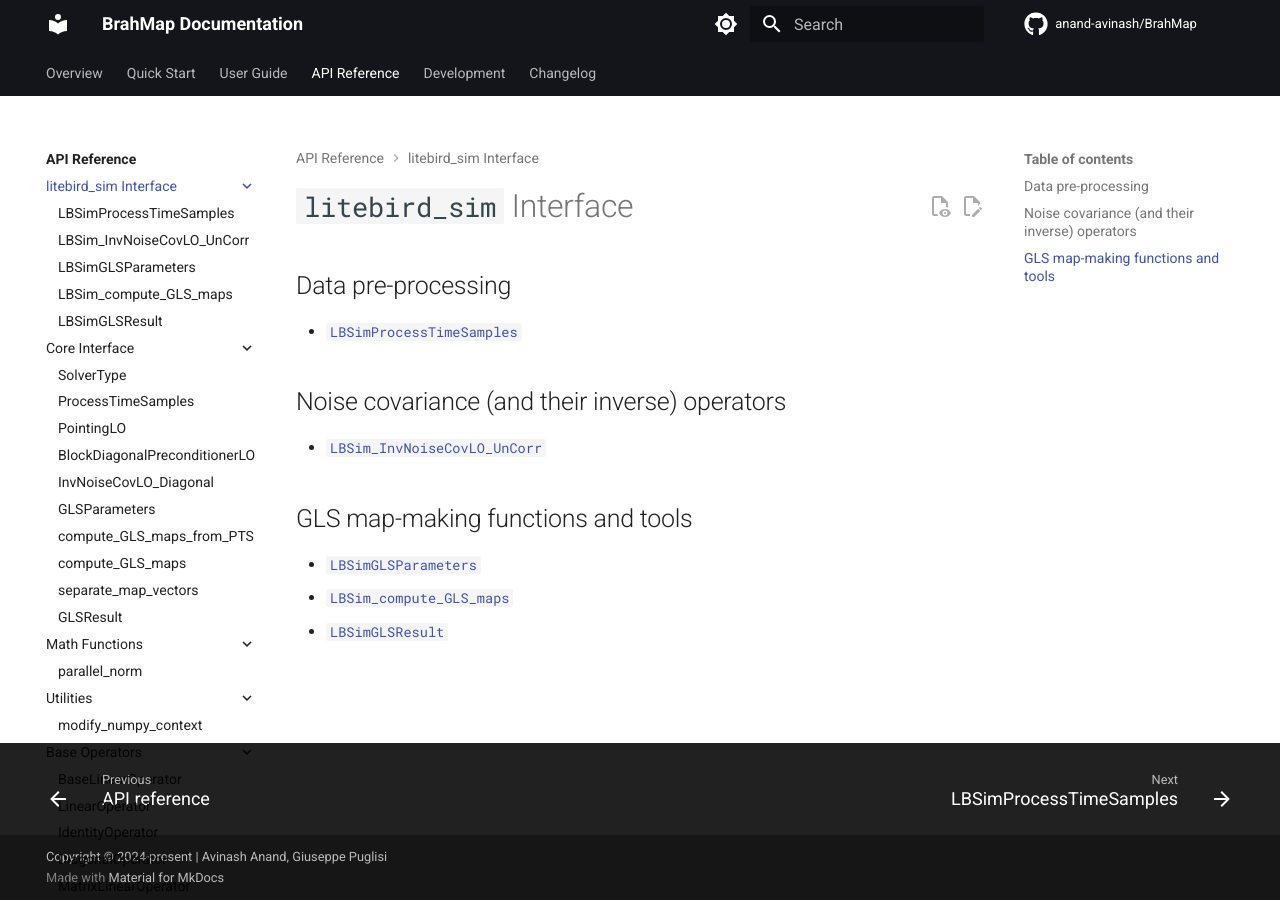
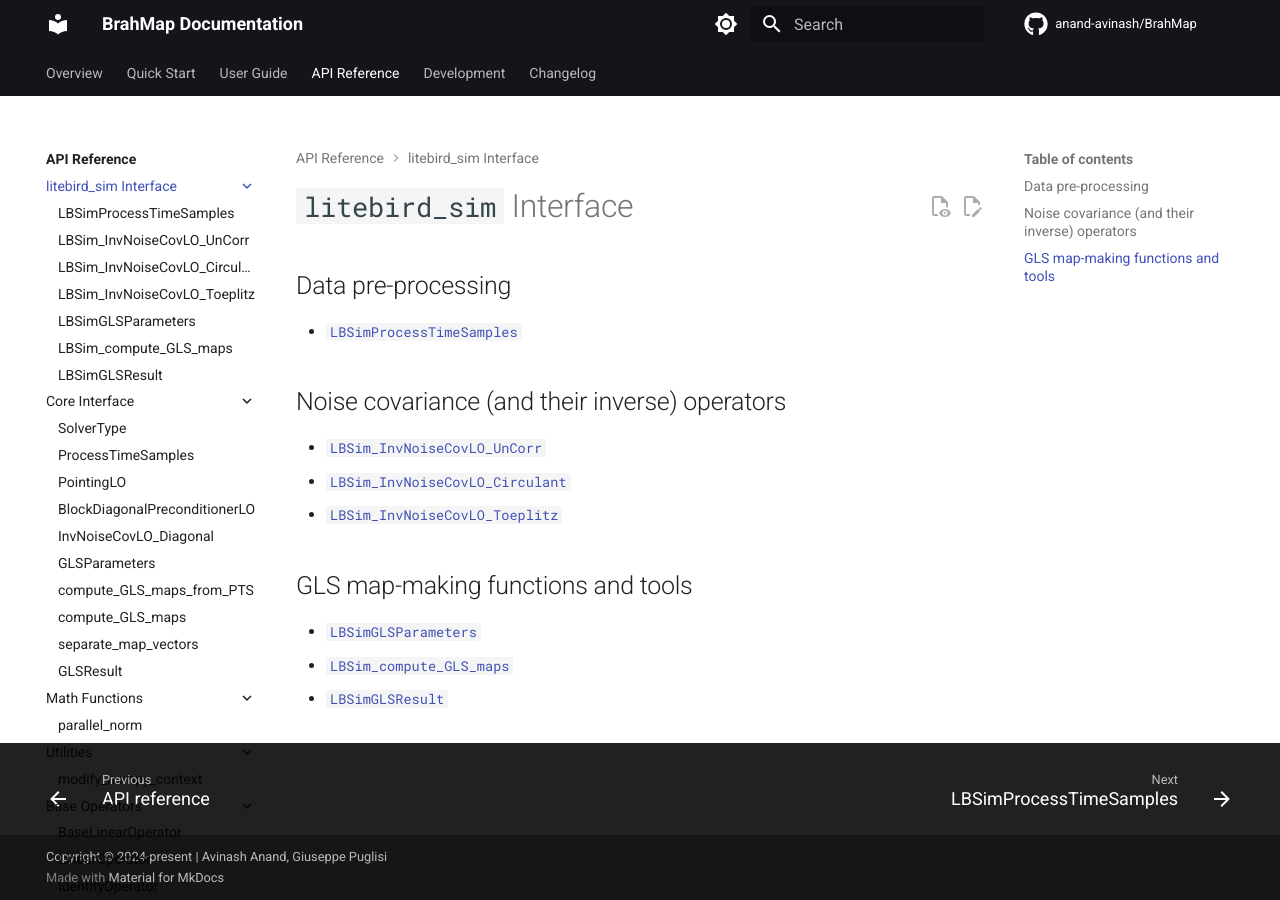
Before and after one commit to anand-avinash/BrahMap, an MkDocs documentation site: the page built from docs/api_reference/lbsim/index.md, in a window 1280 px wide. Built offline with MkDocs 1.6.1 and Material for MkDocs 9.7.7, drawn with Linux system fonts in a browser that asks for light colours; comment, search, counter and statistics services are not loaded.

Commit message:
added more quantities to lbsim docs tree

```diff
--- a/docs/api_reference/lbsim/index.md
+++ b/docs/api_reference/lbsim/index.md
@@ -7,6 +7,8 @@
 ## Noise covariance (and their inverse) operators
 
 - [`LBSim_InvNoiseCovLO_UnCorr`](LBSim_InvNoiseCovLO_UnCorr.md)
+- [`LBSim_InvNoiseCovLO_Circulant`](LBSim_InvNoiseCovLO_Circulant.md)
+- [`LBSim_InvNoiseCovLO_Toeplitz`](LBSim_InvNoiseCovLO_Toeplitz.md)
 
 ## GLS map-making functions and tools
 
--- a/mkdocs.yaml
+++ b/mkdocs.yaml
@@ -137,6 +137,8 @@ nav:
       - api_reference/lbsim/index.md
       - LBSimProcessTimeSamples: api_reference/lbsim/LBSimProcessTimeSamples.md
       - LBSim_InvNoiseCovLO_UnCorr: api_reference/lbsim/LBSim_InvNoiseCovLO_UnCorr.md
+      - LBSim_InvNoiseCovLO_Circulant: api_reference/lbsim/LBSim_InvNoiseCovLO_Circulant.md
+      - LBSim_InvNoiseCovLO_Toeplitz: api_reference/lbsim/LBSim_InvNoiseCovLO_Toeplitz.md
       - LBSimGLSParameters: api_reference/lbsim/LBSimGLSParameters.md
       - LBSim_compute_GLS_maps: api_reference/lbsim/LBSim_compute_GLS_maps.md
       - LBSimGLSResult: api_reference/lbsim/LBSimGLSResult.md
```
Also changed, not shown: docs/api_reference/lbsim/LBSim_InvNoiseCovLO_Circulant.md (added, +3 -0 lines), docs/api_reference/lbsim/LBSim_InvNoiseCovLO_Toeplitz.md (added, +3 -0 lines).
